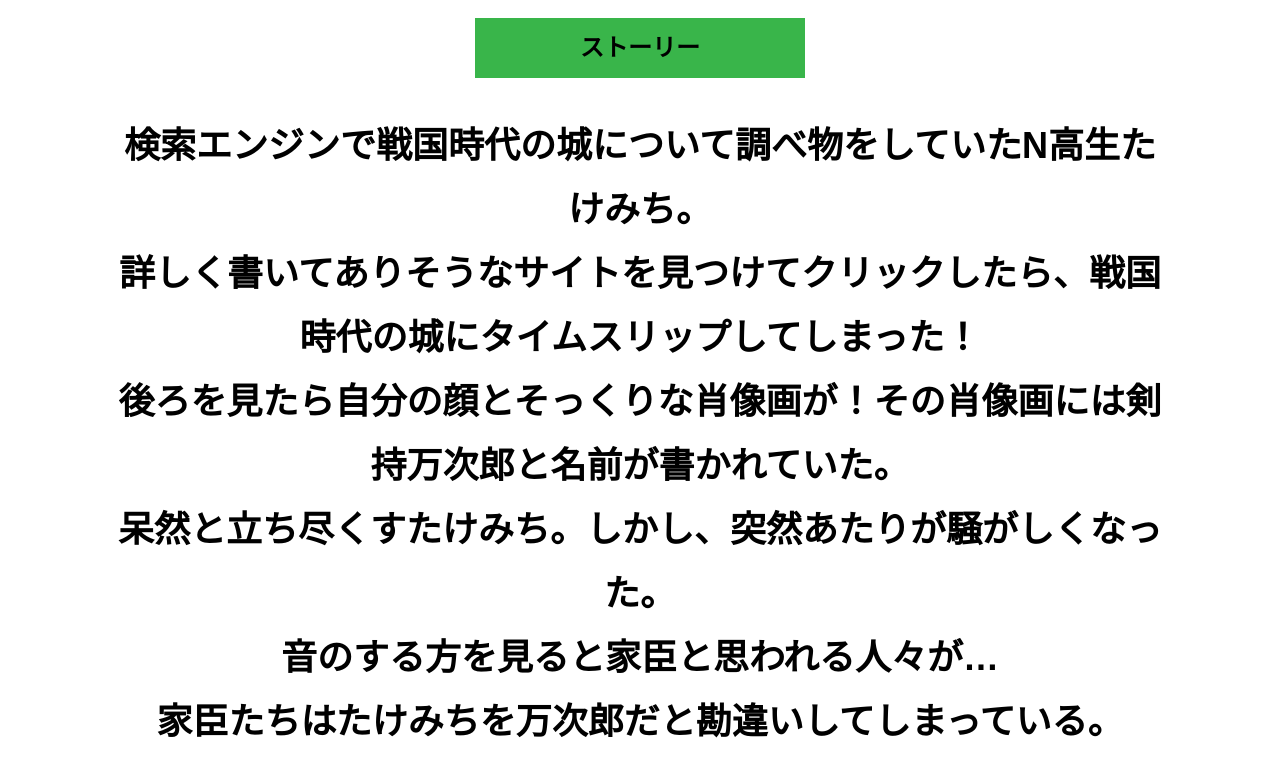
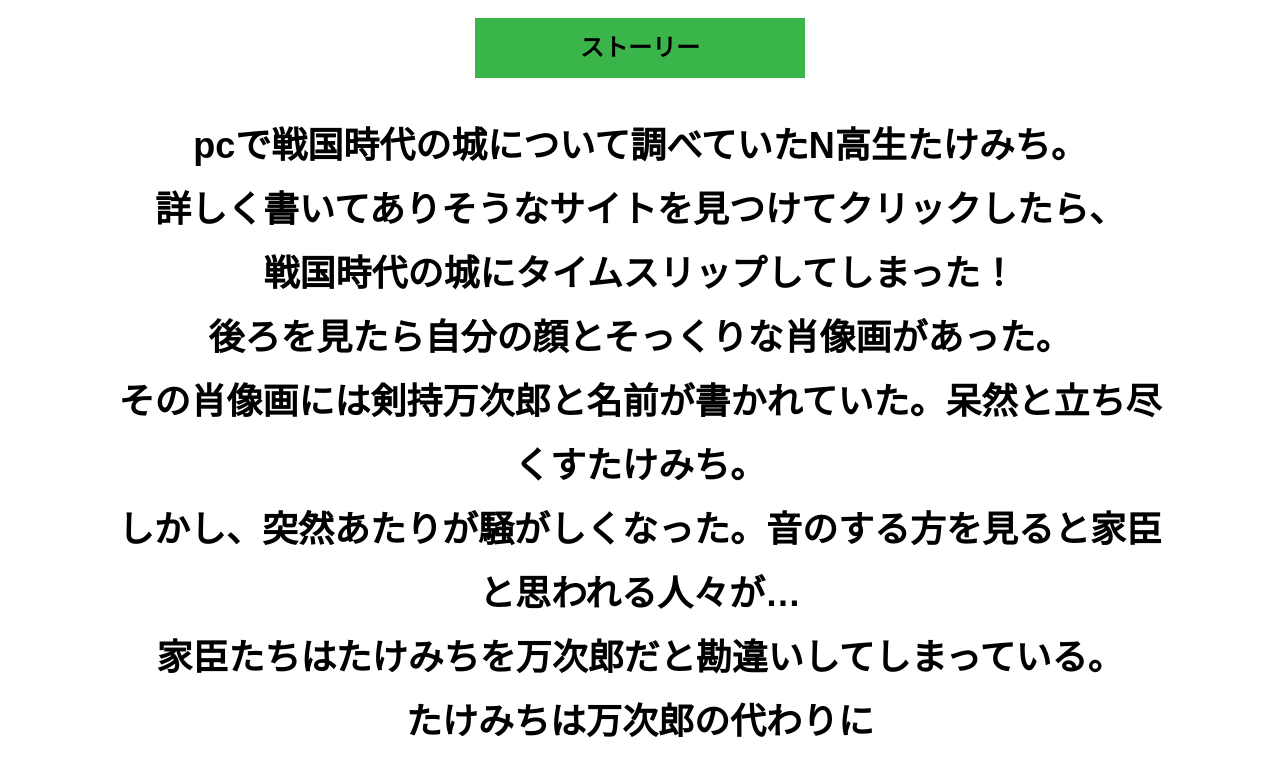
Before and after one commit to Anubis812/alfa-yokohama-G-7, a plain HTML site: page index.html in a window 1280 px wide. Shown: the part 1082-1846 px from the top of the page. Drawn offline with Linux system fonts and the light colour scheme.

Commit message:
Update index.html

```diff
--- a/index.html
+++ b/index.html
@@ -29,13 +29,16 @@
       <div class="container">
         <h2 class="section-title section-title--keycolor section-title--story">ストーリー</h2>
         <div class="story">
-          <p class="text-center">検索エンジンで戦国時代の城について調べ物をしていたN高生たけみち。<br>
-            詳しく書いてありそうなサイトを見つけてクリックしたら、戦国時代の城にタイムスリップしてしまった！<br>
-            後ろを見たら自分の顔とそっくりな肖像画が！その肖像画には剣持万次郎と名前が書かれていた。<br>
-            呆然と立ち尽くすたけみち。しかし、突然あたりが騒がしくなった。<br>
-      音のする方を見ると家臣と思われる人々が…<br>家臣たちはたけみちを万次郎だと勘違いしてしまっている。<br>
-      たけみちは万次郎のふりをして敵に攻められている城から脱出しなければならない。<br>
-       たけみちは持ってたpcで現代に繋いで私たちに助けを求めてきた！<br>
+          <p class="text-center">pcで戦国時代の城について調べていたN高生たけみち。<br>
+            詳しく書いてありそうなサイトを見つけてクリックしたら、<br>
+      戦国時代の城にタイムスリップしてしまった！<br>
+            後ろを見たら自分の顔とそっくりな肖像画があった。<br>
+      その肖像画には剣持万次郎と名前が書かれていた。呆然と立ち尽くすたけみち。<br>
+      しかし、突然あたりが騒がしくなった。音のする方を見ると家臣と思われる人々が…<br>
+      家臣たちはたけみちを万次郎だと勘違いしてしまっている。<br>
+      たけみちは万次郎の代わりに<br>
+      敵に攻められている城から脱出しなければならない<br>
+       たけみちは持ってたpcで私たちに助けを求めてきた！<br>
           <div class="story__note__outer bg-color--gray">
             <ul class="story__note">
               <li>今、これを読んだメンバー以外を呼んではいけない</li>
```
